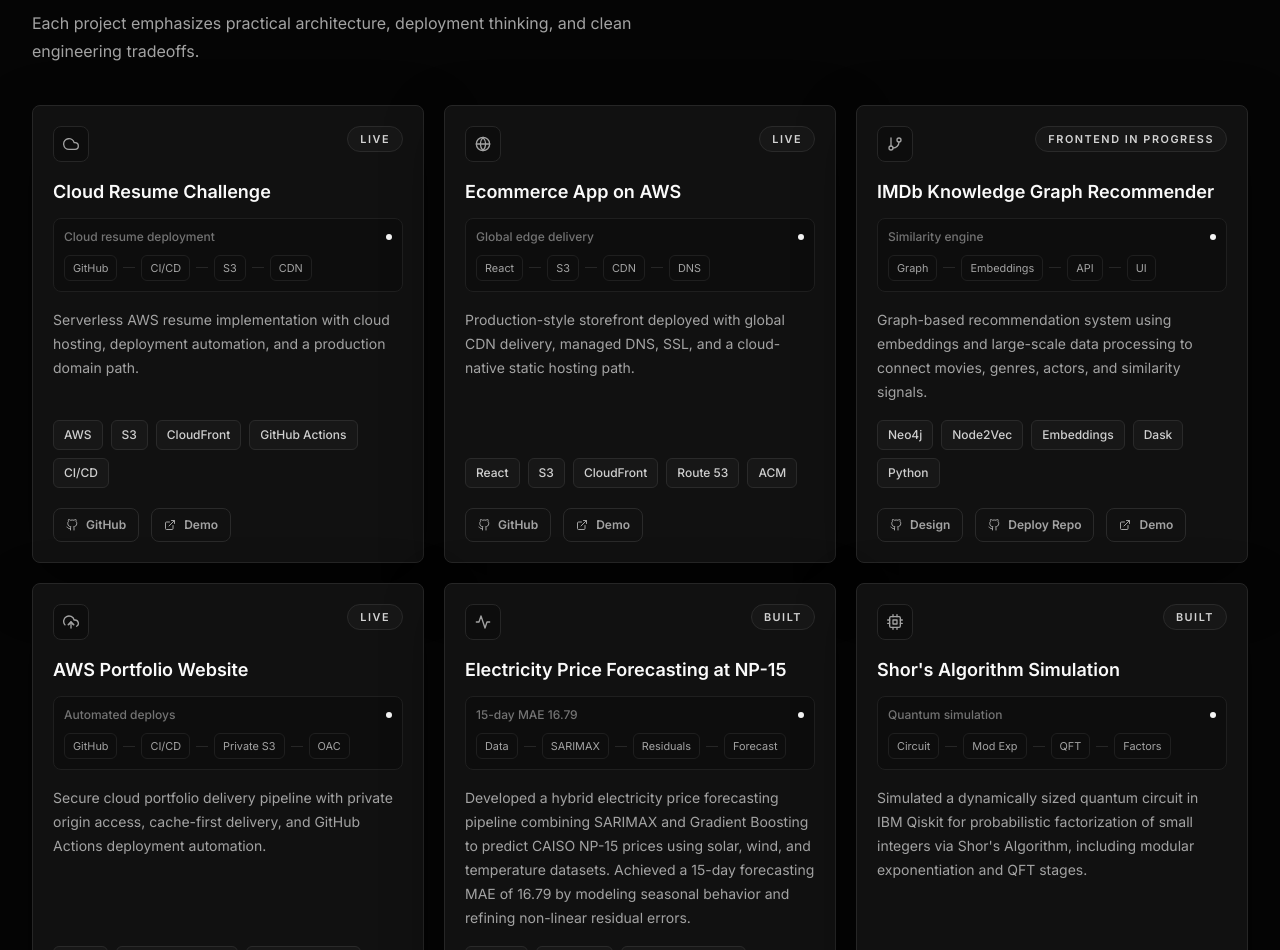
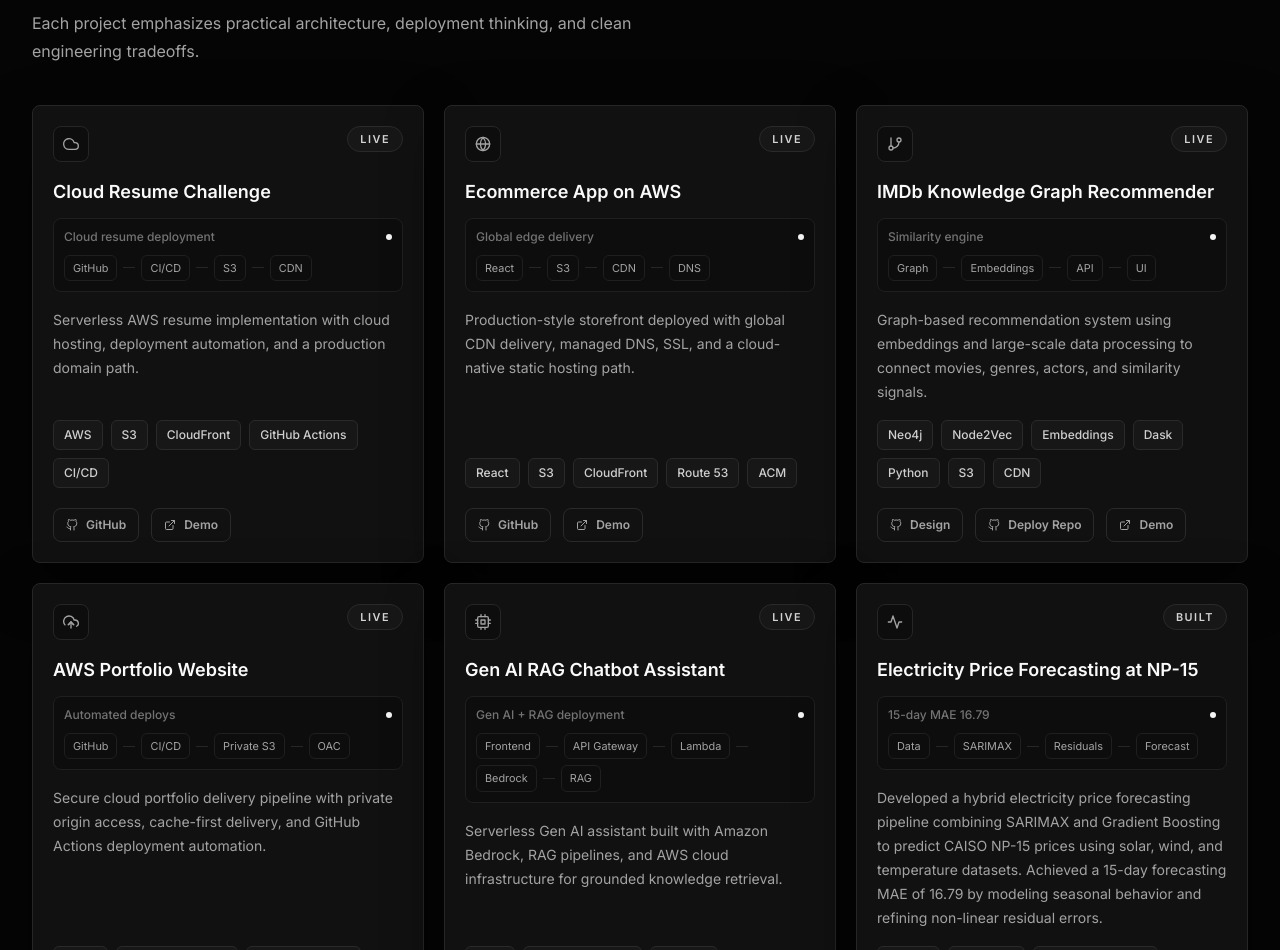
Before and after one commit to shubhamjoshi1303/aws-cloud-portfolio, a React (Vite) app: page / in a window 1280 px wide. Shown: the part 3642-4592 px from the top of the page. Built offline with nearby package versions, Linux system fonts and the light colour scheme; no server answers.

Commit message:
Adding projects

```diff
--- a/src/data/portfolio.js
+++ b/src/data/portfolio.js
@@ -27,9 +27,9 @@
 
 export const rotatingTitles = [
   "Software Engineer",
-  "AWS-Certified Cloud Engineer",
+  "AWS-Certified",
   "Backend Systems Developer",
-  "ML Project Builder",
+  "Machine Learning Engineer",
 ];
 
 export const projects = [
@@ -65,8 +65,8 @@
     title: "IMDb Knowledge Graph Recommender",
     description:
       "Graph-based recommendation system using embeddings and large-scale data processing to connect movies, genres, actors, and similarity signals.",
-    tech: ["Neo4j", "Node2Vec", "Embeddings", "Dask", "Python"],
-    status: "Frontend in progress",
+    tech: ["Neo4j", "Node2Vec", "Embeddings", "Dask", "Python","S3","CDN"],
+    status: "Live",
     topology: ["Graph", "Embeddings", "API", "UI"],
     signal: "Similarity engine",
     icon: FiGitBranch,
@@ -89,6 +89,19 @@
       { label: "GitHub", href: "https://github.com/shubhamjoshi1303/aws-cloud-portfolio", type: "github" },
     ],
   },
+  {
+  title: "Gen AI RAG Chatbot Assistant",
+  description:
+    "Serverless Gen AI assistant built with Amazon Bedrock, RAG pipelines, and AWS cloud infrastructure for grounded knowledge retrieval.",
+  tech: ["AWS", "Amazon Bedrock", "Lambda", "API Gateway", "Terraform"],
+  status: "Live",
+  topology: ["Frontend", "API Gateway", "Lambda", "Bedrock", "RAG"],
+  signal: "Gen AI + RAG deployment",
+  icon: FiCpu,
+  links: [
+    { label: "GitHub", href: "https://github.com/shubhamjoshi1303/portfolio-rag-assistant", type: "github" },
+  ],
+},
   {
     title: "Electricity Price Forecasting at NP-15",
     description:
```
